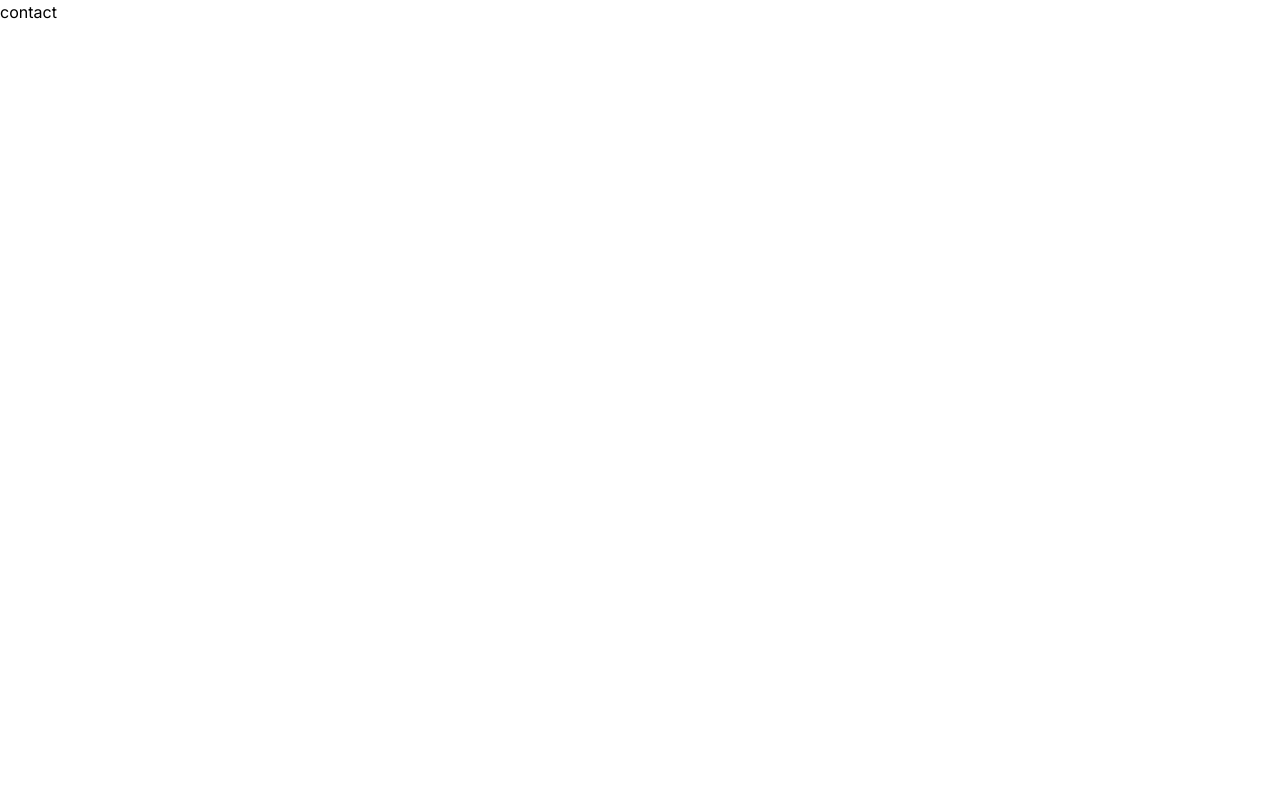
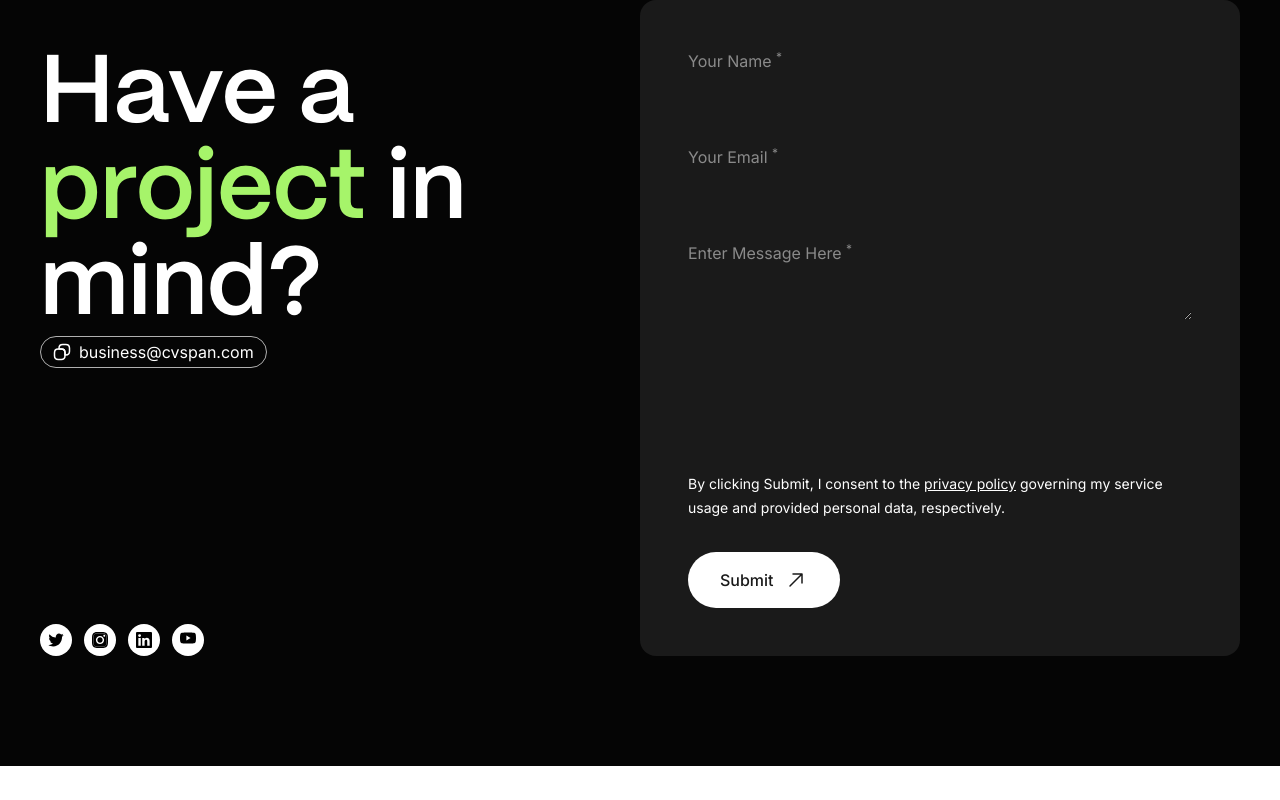
Before and after one commit to cvspan/cvspan-web, a Next.js app: page /contact in a window 1280 px wide. Built offline with nearby package versions, Linux system fonts and the light colour scheme.

Commit message:
Import ContactPage sub components

```diff
--- a/src/components/pages/contact/index.tsx
+++ b/src/components/pages/contact/index.tsx
@@ -1,5 +1,18 @@
 import React from 'react';
+import { ContactForm } from '@/components/molecules/Contact/ContactForm';
+import { ContactAside } from '@/components/molecules/Contact/ContactAside';
 
-export default function Contactpage() {
-    return <>contact</>;
+export default function ContactPage() {
+    return (
+        <section>
+            <div className="bg-[#050505] pb-[110px]">
+                <div className="mx-auto w-full max-w-[1200px]">
+                    <div className="grid grid-cols-12">
+                        <ContactAside />
+                        <ContactForm />
+                    </div>
+                </div>
+            </div>
+        </section>
+    );
 }
```
